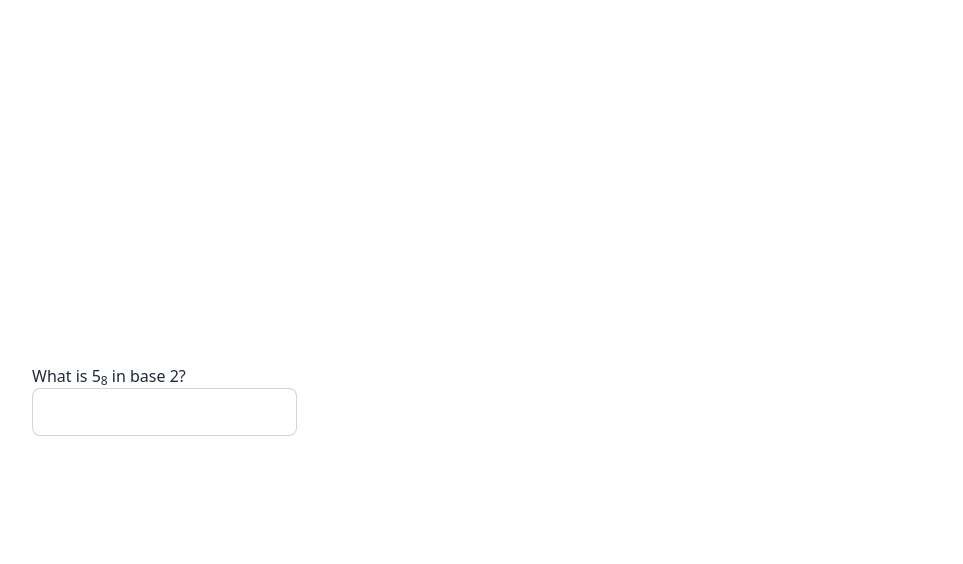
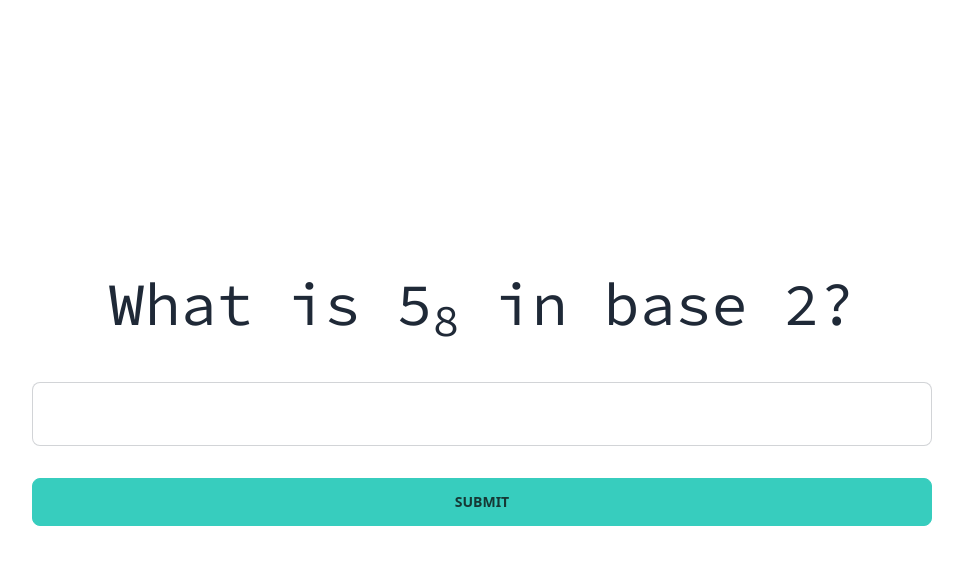
Before and after one commit to bigbeno37/Binoctal-Hexadecimal, a Vue app: page / in a window 1280 px wide. Both pictures are taken after a click on the button "EASY". Shown: the top 564 px of the page, without its empty margins (158-1121 px from the left). Built offline with nearby package versions, Linux system fonts and the light colour scheme.

Commit message:
Updated look of Quiz component

```diff
--- a/src/Quiz.vue
+++ b/src/Quiz.vue
@@ -4,7 +4,14 @@ let foo = 'far';
 
 <template>
 	<div>
-		<h1>What is 5<sub>8</sub> in base 2?</h1>
-		<input type="text" class="input input-bordered" />
+		<h1 class="text-center text-6xl">What is 5<sub>8</sub> in base 2?</h1>
+		<input type="text" class="input input-bordered input-lg w-full mt-12 mb-8" />
+		<button type="button" class="btn btn-accent w-full">Submit</button>
 	</div>
 </template>
+
+<style scoped>
+    h1 {
+        font-family: 'Source Code Pro', ui-sans-serif;
+    }
+</style>
```
